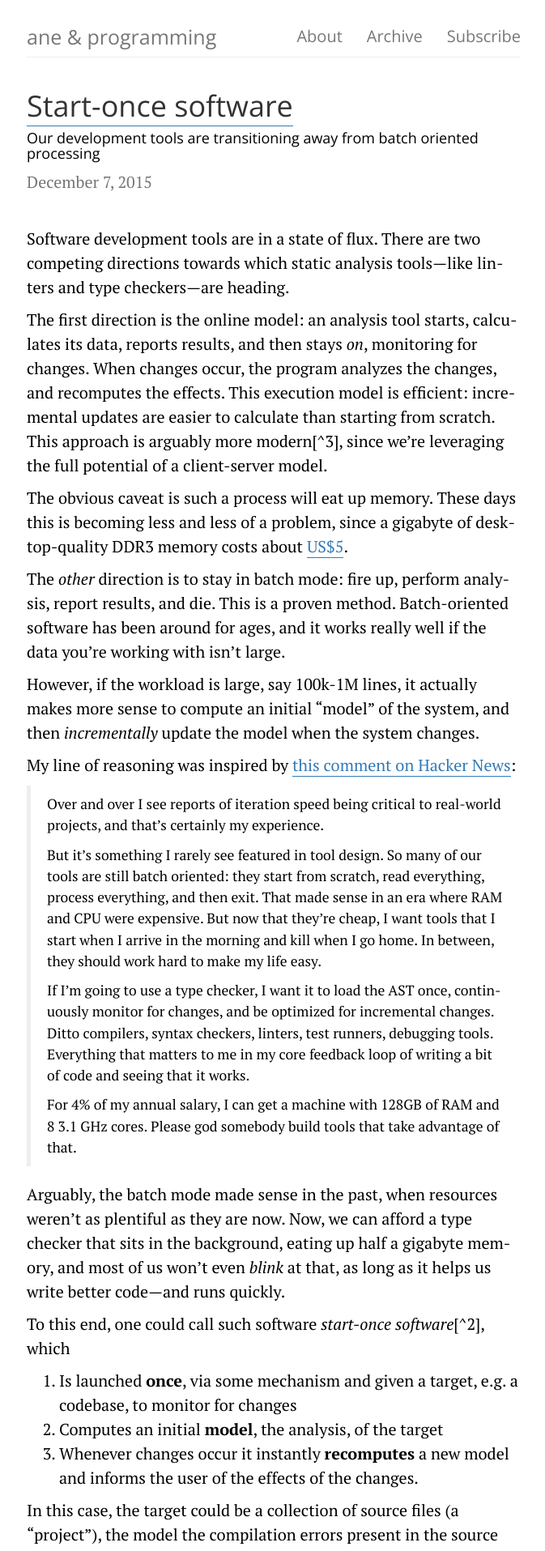
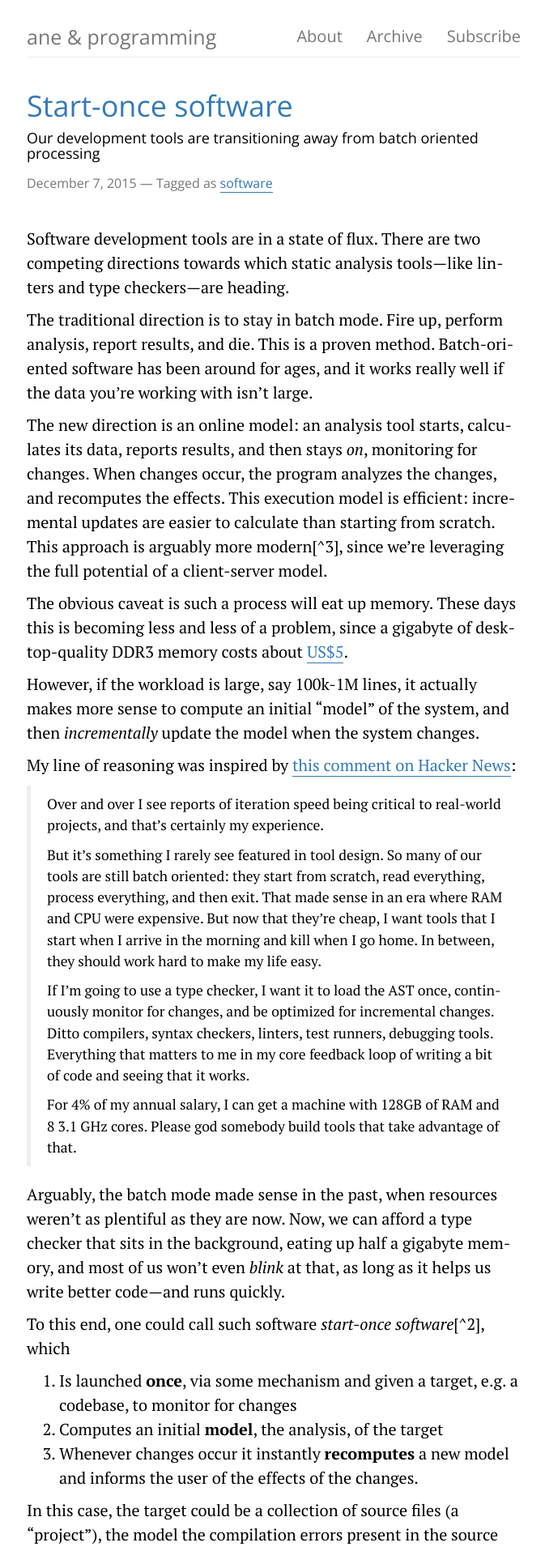
Before and after one commit to ane/ane.github.io, a Jekyll site: the page built from index.html, in a window 1280 px wide. Shown: the top 1915 px of the page at 81% size, without its empty margins (302-975 px from the left). Built offline with Jekyll 4.4.1, drawn with Linux system fonts in a browser that asks for light colours; nearby versions of some CDN libraries; Markdown is read by kramdown in place of the engine named in the settings; the list of posts is cut into pages by our own code.

Commit message:
Layout, wording

```diff
--- a/_posts/2015-12-07-start-once-software.md
+++ b/_posts/2015-12-07-start-once-software.md
@@ -12,7 +12,12 @@ Software development tools are in a state of flux. There are two competing
 directions towards which static analysis tools&mdash;like linters and
 type checkers&mdash;are heading.
 
-The first direction is the online model: an analysis tool starts, calculates its
+The traditional direction is to stay in batch mode. Fire up, perform analysis,
+report results, and die. This is a proven method. Batch-oriented software has
+been around for ages, and it works really well if the data you're working with
+isn't large.
+
+The new direction is an online model: an analysis tool starts, calculates its
 data, reports results, and then stays *on*, monitoring for changes. When changes
 occur, the program analyzes the changes, and recomputes the effects. This
 execution model is efficient: incremental updates are easier to calculate than
@@ -22,11 +27,6 @@ leveraging the full potential of a client-server model.
 The obvious caveat is such a process will eat up memory. These days this is
 becoming less and less of a problem, since a gigabyte of desktop-quality DDR3
 memory costs about [US$5](http://www.newegg.com/Product/Product.aspx?Item=N82E16820231314&cm_re=ddr3-_-20-231-314-_-Product).
-
-The *other* direction is to stay in batch mode: fire up, perform analysis,
-report results, and die. This is a proven method. Batch-oriented software has
-been around for ages, and it works really well if the data you're working with
-isn't large.
 
 However, if the workload is large, say 100k-1M lines, it actually makes more
 sense to compute an initial "model" of the system, and then *incrementally*
--- a/assets/override.css
+++ b/assets/override.css
@@ -49,7 +49,7 @@ pre {
 }
 
 .post-title {
-    color: #333;
+    border: none;
 }
 
 ul.posts {
--- a/index.html
+++ b/index.html
@@ -22,8 +22,9 @@ about: 'about.html'
                         <h4>{{ post.summary }}</h4>
                         {% endif %}
                         <p>
-                            <time class="text-muted" datetime="{{ post.date | date:"%Y-%m-%d" }}">
+                            <time class="text-muted post-meta" datetime="{{ post.date | date:"%Y-%m-%d" }}">
                                 {{ post.date | date: "%B %-d, %Y" }}
+                                &mdash; Tagged as {% for tag in post.tags %}<a href="/tags/{{ tag }}">{{ tag }}</a>{% unless forloop.last %}, {% endunless %}{% endfor %}
                             </time>
                         </p>
                     </header>
```
